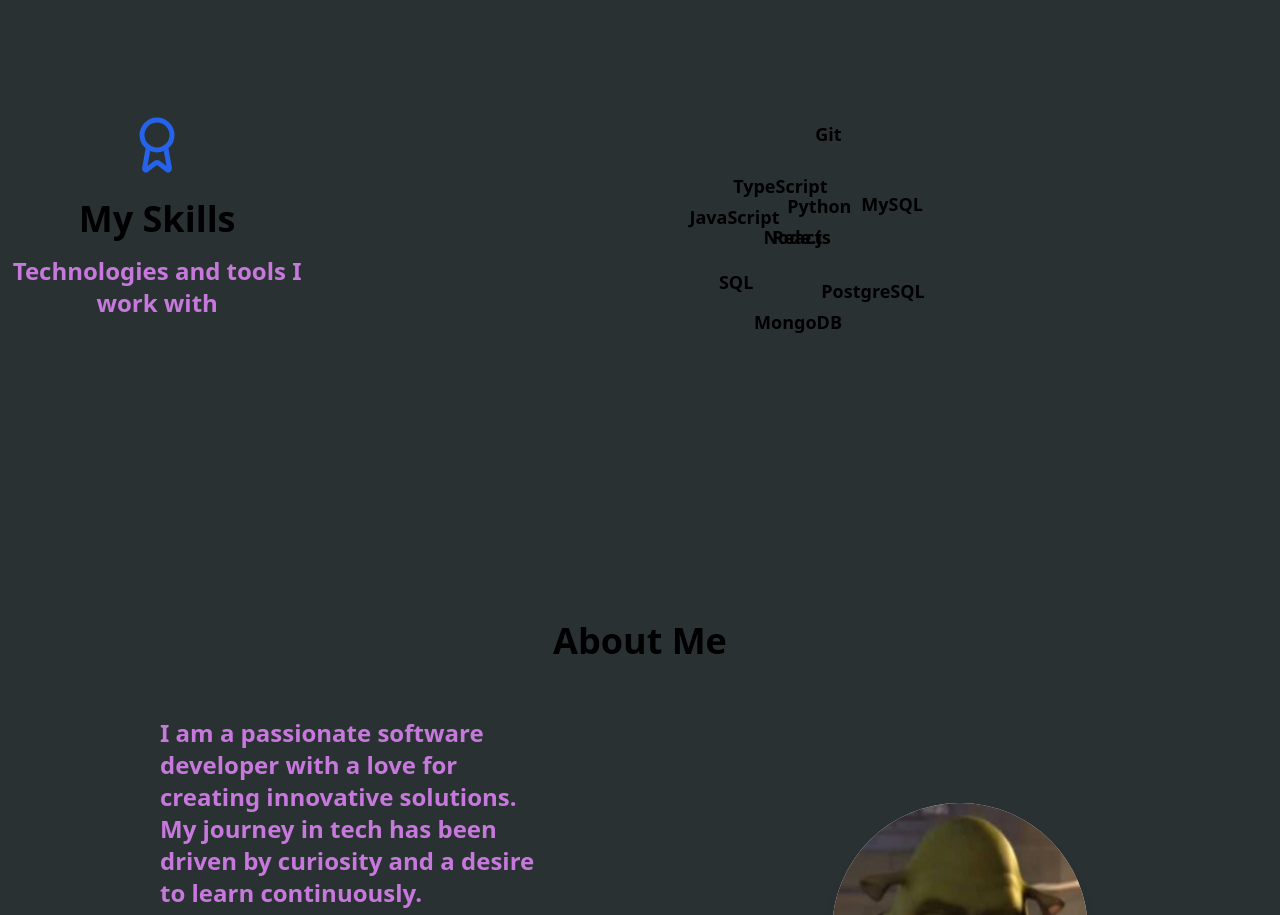
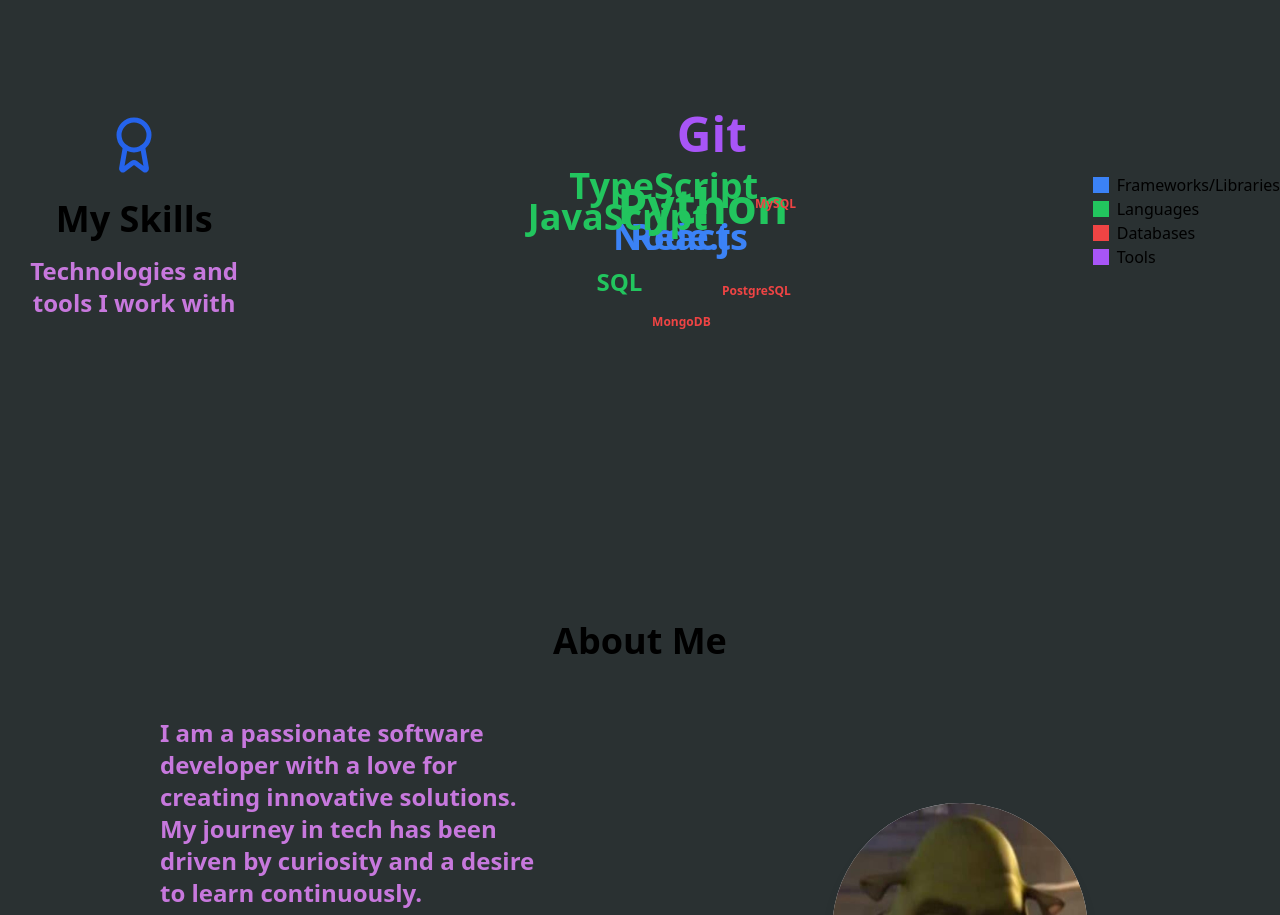
Before and after one commit to bchan760/portfolio, a React (Vite) app in the folder frontend-vite/: page / in a window 1280 px wide. Shown: the part 1860-2775 px from the top of the page. Built offline with nearby package versions, Linux system fonts and the light colour scheme.

Commit message:
added legend for skills, coloring for distinction

```diff
--- a/frontend-vite/src/sections/Skills.jsx
+++ b/frontend-vite/src/sections/Skills.jsx
@@ -75,7 +75,10 @@ const Skills = () => {
   };
 
   const getFontSize = (level) => {
-    return `${Math.max(12, level / 2)}px`;
+    const minSize = 12;
+    const maxSize = 48;
+    const normalized = (level - 75) / (90 - 75);
+    return minSize + (maxSize - minSize) * Math.max(0, Math.min(1, normalized));
   };
 
   const getHoverTransform = (word) => {
@@ -106,10 +109,11 @@ const Skills = () => {
           return (
             <div
               key={word.name}
-              className="absolute text-lg font-bold cursor-pointer"
+              className={`absolute text-lg font-bold cursor-pointer ${getCategoryColors(word.category)}`}
               style={{
                 left: `${position.x}px`,
                 top: `${position.y}px`,
+                fontSize: `${getFontSize(word.level)}px`,
                 transform: 'translate(-50%, -50%)'
               }}
               onMouseEnter={() => setHoverWord(word.name)}
@@ -120,6 +124,26 @@ const Skills = () => {
           );
         })}
         </div>
+
+        {/* Legend for categories*/}
+        <div>
+          <div className="flex items-center">
+            <span className="inline-block w-4 h-4 mr-2 bg-blue-500"></span>
+            <span>Frameworks/Libraries</span>
+          </div>
+          <div className="flex items-center">
+            <span className="inline-block w-4 h-4 mr-2 bg-green-500"></span>
+            <span>Languages</span>
+          </div>
+          <div className="flex items-center">
+            <span className="inline-block w-4 h-4 mr-2 bg-red-500"></span>
+            <span>Databases</span>
+          </div>
+          <div className="flex items-center">
+            <span className="inline-block w-4 h-4 mr-2 bg-purple-500"></span>
+            <span>Tools</span>
+          </div>
+        </div>
     </section>
   );
 };
```
